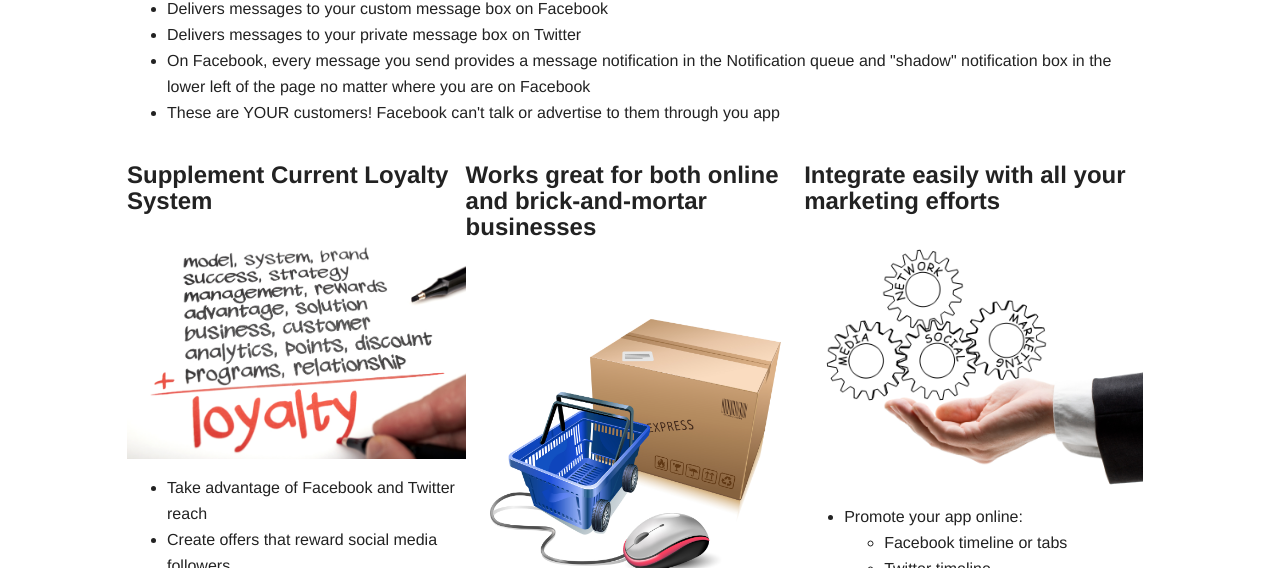
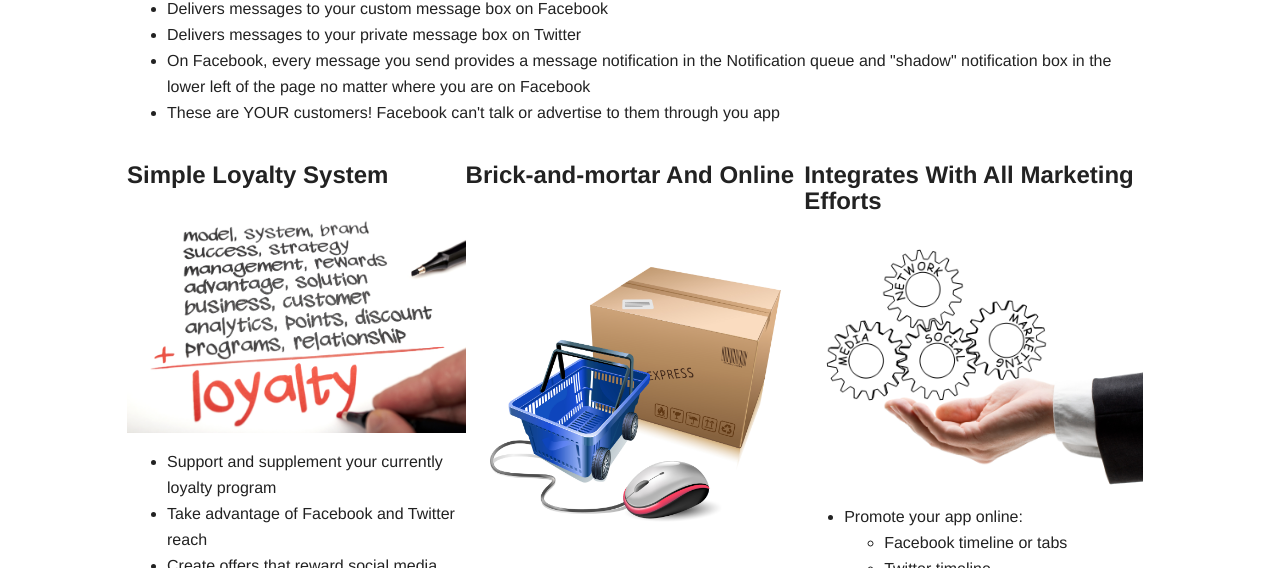
Before and after one commit to mule169/DBI-Marketing-Hello-World, a plain HTML site: page DBIMaretingWebRoot/index.html in a window 1280 px wide. Shown: the part 199-767 px from the top of the page. Drawn offline with nearby package versions, Linux system fonts and the light colour scheme.

Commit message:
Update titles to make them shorter

```diff
--- a/DBIMaretingWebRoot/index.html
+++ b/DBIMaretingWebRoot/index.html
@@ -52,9 +52,10 @@
 		</p>
                     </header>
                     <section>
-                        <h2>Supplement Current Loyalty System</h2>
+                        <h2>Simple Loyalty System</h2>
                         <img style="width:100%; height:100%"src="images/Loyalty-iStock_000022106278Small.jpg" width="849" height="565" alt="Loyalty IStock 000022106278Small">
                         <p> <ul>
+								<li>Support and supplement your currently loyalty program</li>
 								<li>Take advantage of Facebook and Twitter reach</li>
 								<li>Create offers that reward social media followers </li>
 								<li>Messages get through to ALL your app users</li>
@@ -64,7 +65,7 @@
                     </section>
 
 					<section>
-                        <h2>Works great for both online and brick-and-mortar businesses</h2>
+                        <h2>Brick-and-mortar And Online</h2>
                         <img style="width:100%; height:100%"src="images/brick-ecom-istock.jpg" width="2480" height="2547" alt="Brick Ecom Istock">
 
                         <p> <ul>
@@ -83,7 +84,7 @@
 
 
 					<section>
-                        <h2>Integrate easily with all your marketing efforts</h2>
+                        <h2>Integrates With All Marketing Efforts</h2>
 <img style="width:100%; height:100%"src="images/How it works-iStock_000020096096Small.jpg" width="800" height="600" alt="How It Works IStock 000020096096Small">
                         <p> <ul>
 								<li>Promote your app online:</li>
@@ -136,7 +137,7 @@
                     </section>
 
 					 <section>
-	                        <h2>Marketing Services</h2>
+	                        <h2>Marketing Support Services</h2>
 	                        <img style="width:100%; height:100%" src="images/MarketingHelp-iStock_000023169139Small.jpg" width="849" height="565" alt="MarketingHelp IStock 000023169139Small">
 	                        <p> <ul>
 									<li>Design campaigns based on your products and services</li>
```
Also changed, not shown: 1 other file.
